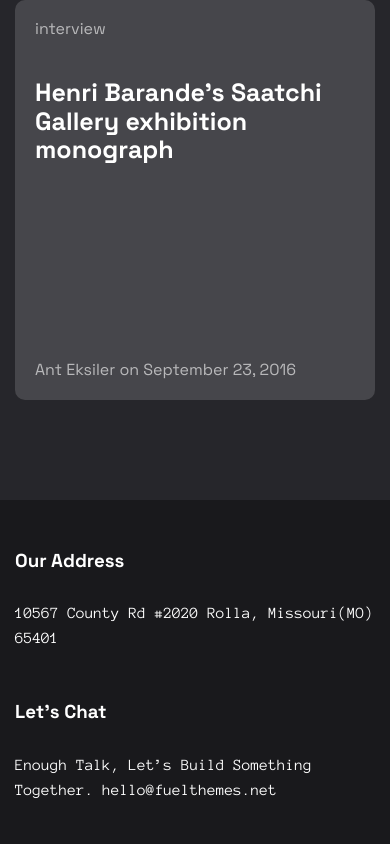
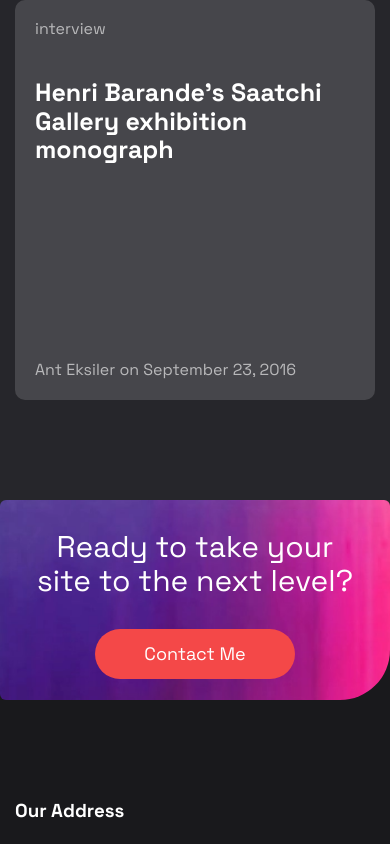
Before and after one commit to mohamedmagdy-dev/My_Website, a plain HTML site: page index.html in a window 390 px wide. Shown: the part 7006-7850 px from the top of the page. Drawn offline with Linux system fonts and the light colour scheme.

Commit message:
add contat section

```diff
--- a/css/master.css
+++ b/css/master.css
@@ -834,7 +834,7 @@
 
 /* Start insights */
 .insights {
-  padding: 100px 0;
+  padding: 100px 0 200px;
   background-color: var(--bgcolor-light-black);
 }
 
@@ -934,9 +934,65 @@
 }
 /* End insights */
 
+/* Start Contact me */
+.contact {
+  background-color: var(--bgcolor-dark-black);
+}
+
+.contact .container {
+  display: flex;
+  align-items: center;
+  justify-content: space-between;
+  background-image: url(../imgs/footer-top-content-bg.webp);
+  background-size: cover;
+  height: 200px;
+  transform: translateY(-100px);
+  padding: 30px;
+  border-radius: 6px 6px 50px 6px;
+}
+
+.contact .container img {
+  width: 300px;
+}
+
+.contact .container p {
+  color: white;
+  font-size: 40px;
+}
+
+.contact .container a {
+  padding: 15px 25px;
+  width: 200px;
+  text-align: center;
+  text-transform: capitalize;
+  font-size: 18px;
+  border-radius: 50px;
+  background-color: var(--color-red);
+  color: white;
+}
+
+@media (max-width: 991px) {
+
+  .contact .container {
+    flex-direction: column;
+    min-height: 200px;
+  }
+
+  .contact .container p {
+    margin-bottom: 30px;
+    text-align: center;
+    font-size: 30px;
+  }
+
+  .contact .container img {
+    display: none;
+  }
+}
+/* End Contact me */
+
 /* Start footer */
 footer {
-  padding: 50px 0;
+  padding-bottom: 50px;
   color: white;
   background-color: var(--bgcolor-dark-black);
 }
--- a/index.html
+++ b/index.html
@@ -254,6 +254,16 @@
 	</div>
 	<!-- End insights -->
 
+	<!-- Start Contact me -->
+	<div class="contact">
+		<div class="container">
+			<img src="imgs/footer-top-content.webp" alt="">
+			<p>Ready to take your site to the next level?</p>
+			<a href="#">contact me</a>
+		</div>
+	</div>
+	<!-- End Contact me -->
+
 	<!-- Start footer -->
 	<footer>
 		<div class="container">
```
Also changed, not shown: imgs/footer-top-content-bg.webp (added), imgs/footer-top-content.webp (added).
